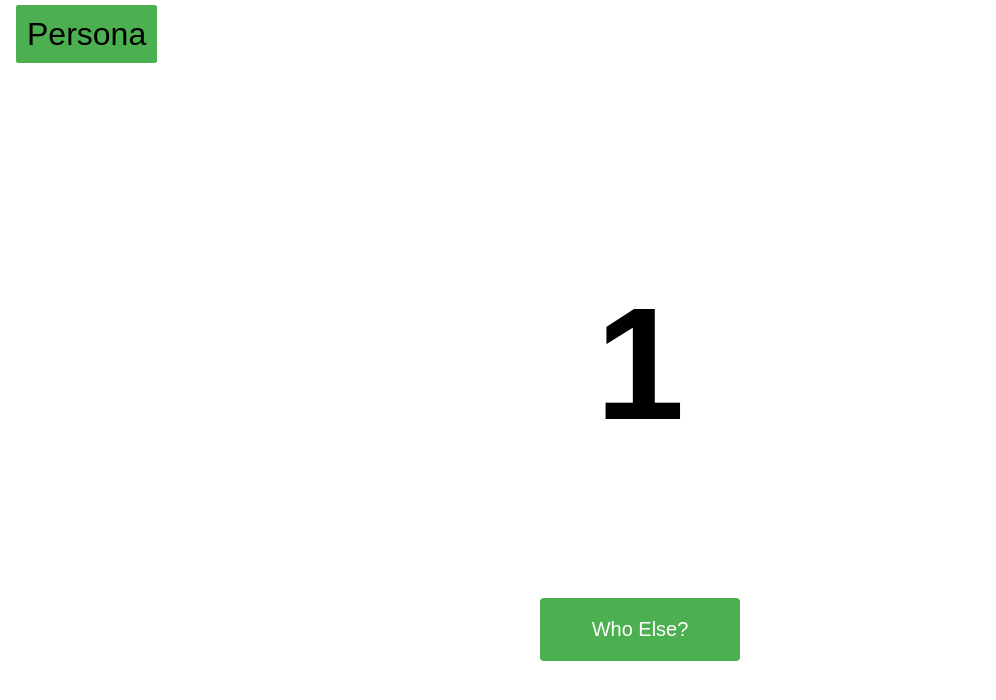
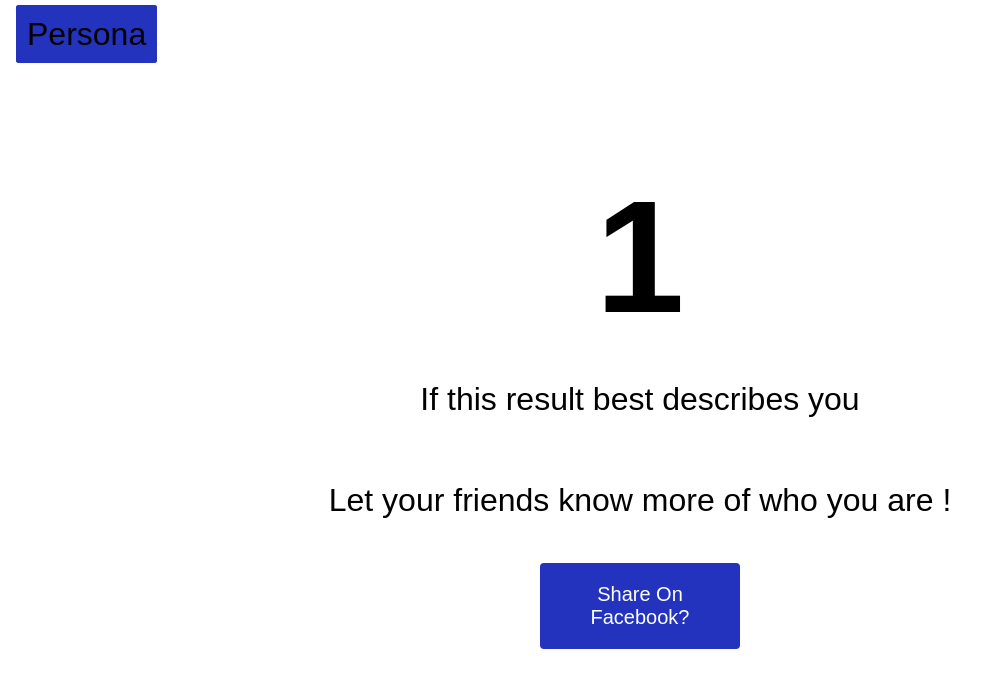
Before and after one commit to tundeaji1232/persona, a React app: page /Result/1 in a window 1280 px wide. Shown: the whole page, without its empty margins (0-996 px from the left). Built offline with nearby package versions, Linux system fonts and the light colour scheme.

Commit message:
changing color and button description

```diff
--- a/src/components/Result.js
+++ b/src/components/Result.js
@@ -14,12 +14,13 @@ render(){
 
       <h1>{this.props.match.params.tag}</h1>
 
+    <p className="cta">If this result best describes you</p>
+        <p className="cta"> Let your friends know more of who you are !  </p>
+<div >
 
-<div >
     <Link to ="/LandingPage">
-
       <button className="button">
-        <div className="bottom-button"> Who Else? </div>
+        <div className="bottom-button"> Share On Facebook? </div>
       </button>
     </Link>
   </div>
--- a/src/index.css
+++ b/src/index.css
@@ -27,7 +27,7 @@ body {
 .button {
   display: inline-block;
   border-radius: 4px;
-  background-color:#4CAF50;
+  background-color:#2333be;
   border: none;
   color: #FFFFFF;
   text-align: center;
@@ -72,8 +72,8 @@ margin: 1rem;
 
 }
 mark {
-    background-color: #4CAF50;
-    border-color: #4CAF50;
+    background-color: #2333be;
+    border-color: #2333be;
     border-style: solid;
     padding:0.5rem;
     border-radius: 0.2rem;
@@ -87,7 +87,7 @@ mark {
 
 .waymaker{
   margin: 0.6rem 0.6rem 0.6rem 0.6rem;
-  border-color: #4CAF50;
+  border-color: #2333be;
   border-radius: 10px;
   border-style: solid;
   padding: 0.6rem 0.6rem 0.6rem 0.6rem;
@@ -106,8 +106,16 @@ mark {
   font-size: 5rem;
   flex-direction: column;
 }
+.result h1 {
+ padding: 0px 0px 0px 0px;
+ margin: 0px 0px 0px 0px;
+}
 
+.cta {
+  font-size: 2rem;
+}
 
 .bottom-button{
   align-self: flex-end;
+
 }
```
